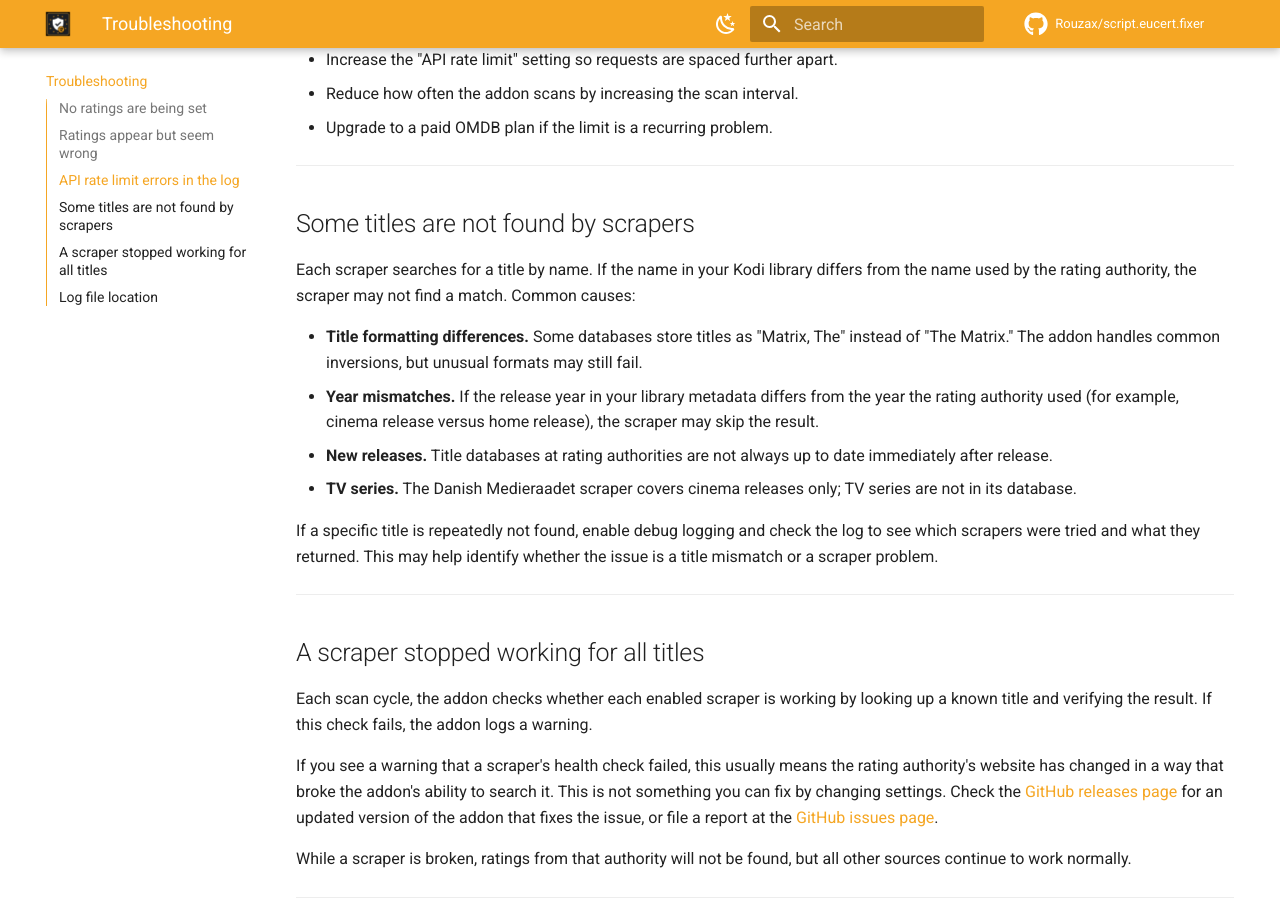
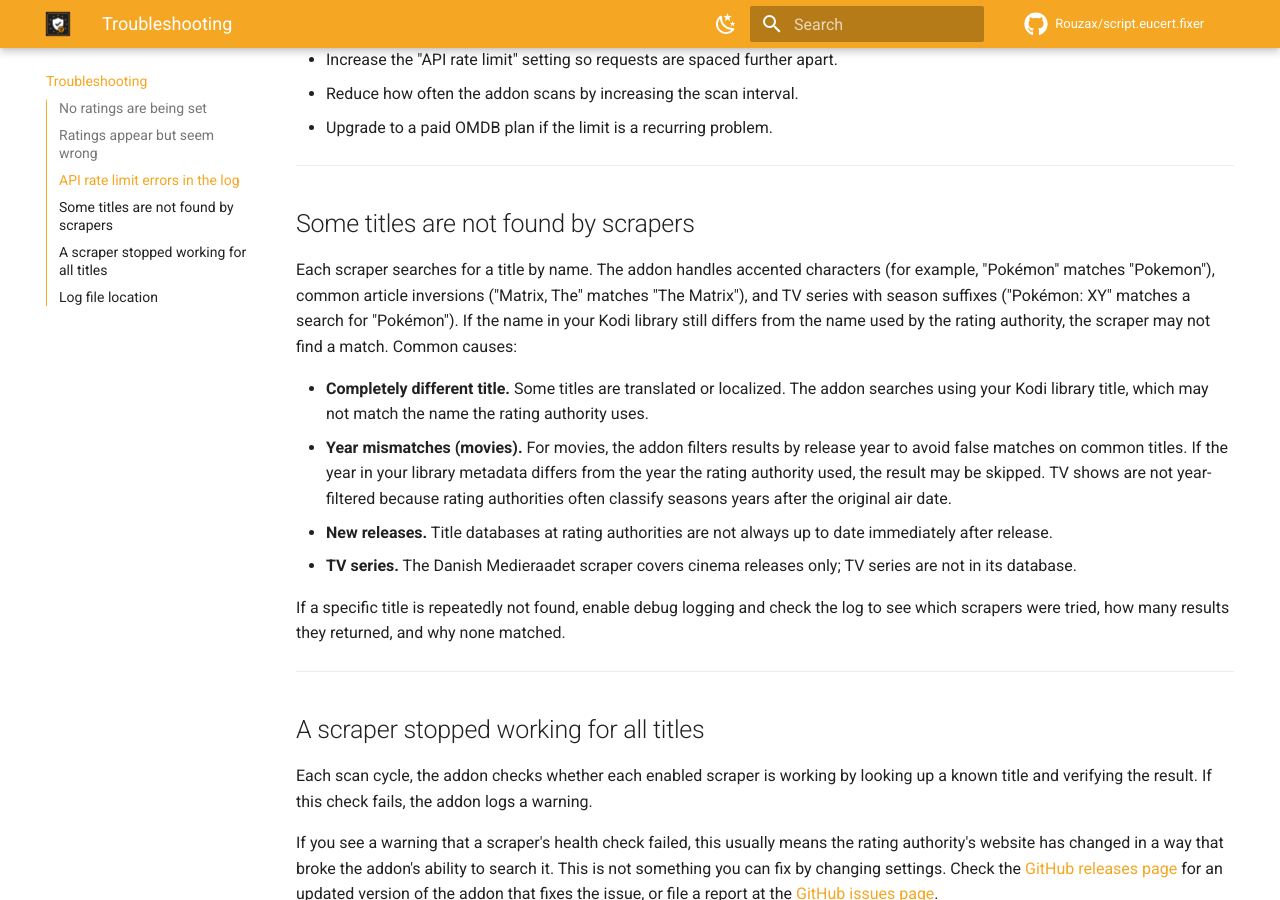
Before and after one commit to Rouzax/script.eucert.fixer, an MkDocs documentation site: the page built from docs/troubleshooting.md, in a window 1280 px wide and 900 px high, scrolled down 1089 px. Built offline with MkDocs 1.6.1 and Material for MkDocs 9.7.7, drawn with Linux system fonts in a browser that asks for light colours; comment, search, counter and statistics services are not loaded.

Commit message:
docs: update troubleshooting for improved title matching
Describe what the addon now handles (accents, prefix matching, TV
series suffixes) and clarify that year filtering only applies to
movies. Update the debug logging tip to reference result counts.

```diff
--- a/docs/troubleshooting.md
+++ b/docs/troubleshooting.md
@@ -41,14 +41,14 @@ To reduce how quickly you reach the limit:
 
 ## Some titles are not found by scrapers
 
-Each scraper searches for a title by name. If the name in your Kodi library differs from the name used by the rating authority, the scraper may not find a match. Common causes:
+Each scraper searches for a title by name. The addon handles accented characters (for example, "Pokémon" matches "Pokemon"), common article inversions ("Matrix, The" matches "The Matrix"), and TV series with season suffixes ("Pokémon: XY" matches a search for "Pokémon"). If the name in your Kodi library still differs from the name used by the rating authority, the scraper may not find a match. Common causes:
 
-- **Title formatting differences.** Some databases store titles as "Matrix, The" instead of "The Matrix." The addon handles common inversions, but unusual formats may still fail.
-- **Year mismatches.** If the release year in your library metadata differs from the year the rating authority used (for example, cinema release versus home release), the scraper may skip the result.
+- **Completely different title.** Some titles are translated or localized. The addon searches using your Kodi library title, which may not match the name the rating authority uses.
+- **Year mismatches (movies).** For movies, the addon filters results by release year to avoid false matches on common titles. If the year in your library metadata differs from the year the rating authority used, the result may be skipped. TV shows are not year-filtered because rating authorities often classify seasons years after the original air date.
 - **New releases.** Title databases at rating authorities are not always up to date immediately after release.
 - **TV series.** The Danish Medieraadet scraper covers cinema releases only; TV series are not in its database.
 
-If a specific title is repeatedly not found, enable debug logging and check the log to see which scrapers were tried and what they returned. This may help identify whether the issue is a title mismatch or a scraper problem.
+If a specific title is repeatedly not found, enable debug logging and check the log to see which scrapers were tried, how many results they returned, and why none matched.
 
 ---
 
```
